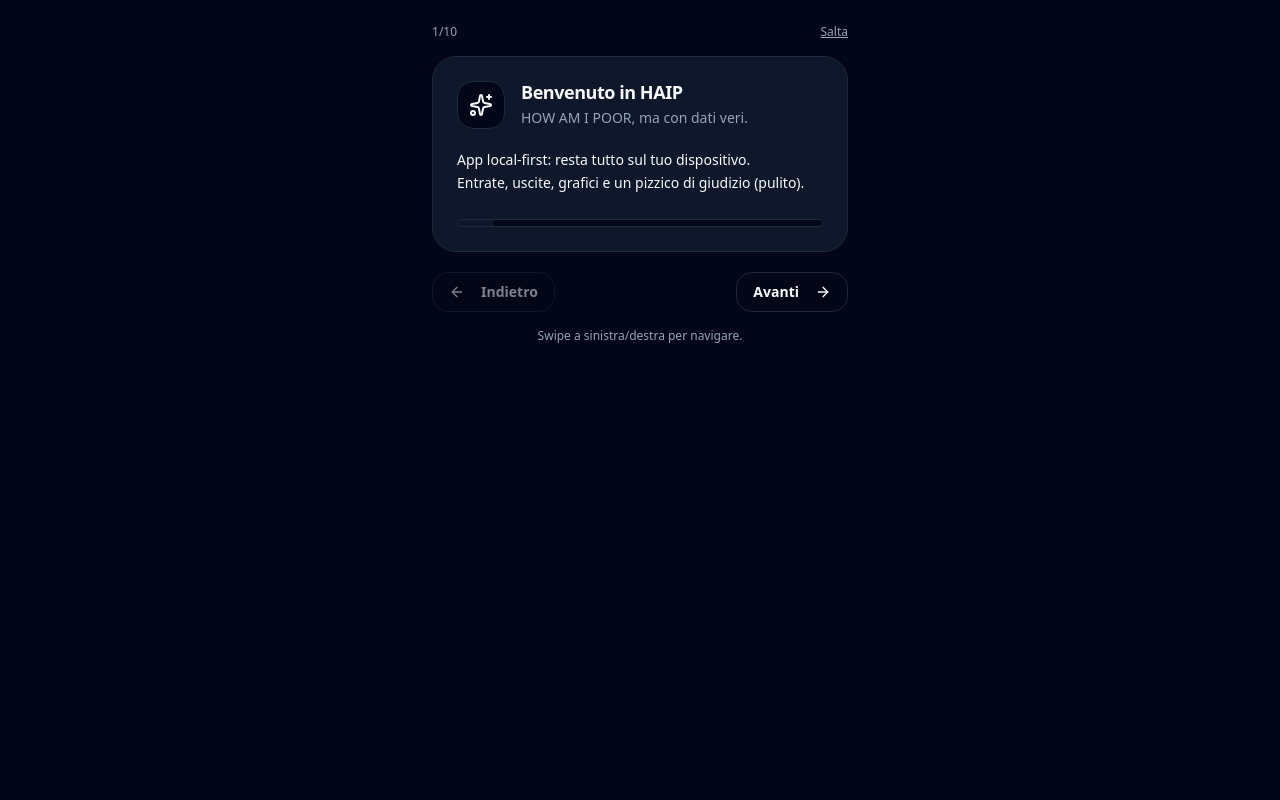
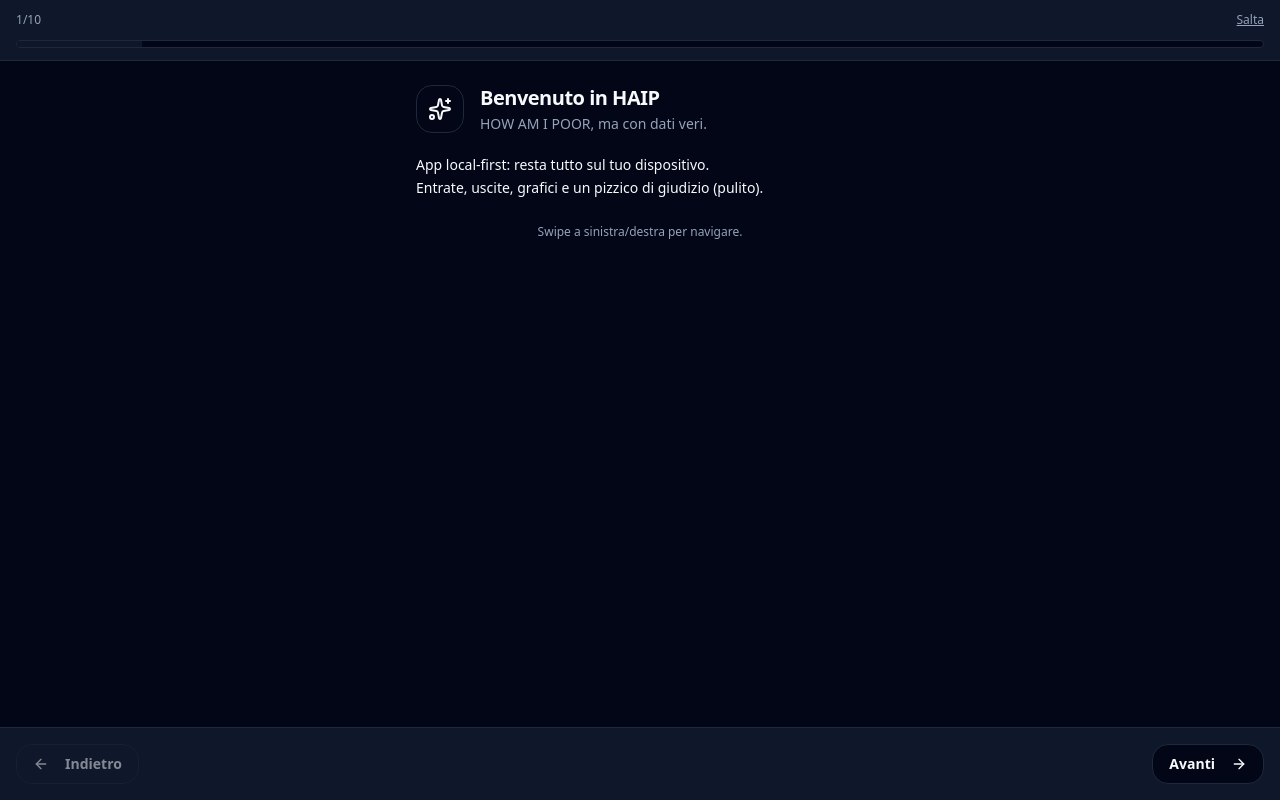
Before and after one commit to jhon-apps/how-am-i-poor, a React (Vite) app: page / in a window 1280 px wide. Built offline with nearby package versions, Linux system fonts and the light colour scheme.

Commit message:
tutorial full screen

```diff
--- a/src/pages/Onboarding.jsx
+++ b/src/pages/Onboarding.jsx
@@ -37,20 +37,11 @@ function markOnboardingDone() {
     localStorage.setItem(ONBOARDING_KEY, JSON.stringify({ done: true, ts: Date.now() }))
 }
 
-/**
- * mode:
- * - "firstRun": tutorial mostrato alla prima apertura
- * - "manual": tutorial avviato dalle impostazioni
- *
- * In entrambi i casi NON mostriamo funzioni DEV.
- * Manteniamo la pagina "nome" (come richiesto).
- */
 export default function Onboarding({ onFinish, mode = "firstRun" }) {
     const [step, setStep] = useState(0)
     const [name, setName] = useState(readUserName())
 
     useEffect(() => {
-        // salva in tempo reale
         writeUserName(name)
     }, [name])
 
@@ -167,6 +158,7 @@ export default function Onboarding({ onFinish, mode = "firstRun" }) {
 
     const total = pages.length
     const current = pages[step]
+    const Icon = current.icon
 
     const canNext = step < total - 1
     const canPrev = step > 0
@@ -175,7 +167,6 @@ export default function Onboarding({ onFinish, mode = "firstRun" }) {
     const prev = () => setStep((s) => Math.max(s - 1, 0))
 
     const finish = () => {
-        // segna completato: evita che si ripresenti da solo
         markOnboardingDone()
         onFinish?.()
     }
@@ -187,34 +178,49 @@ export default function Onboarding({ onFinish, mode = "firstRun" }) {
         if (info.offset.x > swipeThreshold && canPrev) prev()
     }
 
-    const Icon = current.icon
+    // styles
+    const muted = "text-[rgb(var(--muted-fg))]"
+    const surface = "bg-[rgb(var(--card))] border-[rgb(var(--border))]"
+    const soft = "bg-[rgb(var(--card-2))] border-[rgb(var(--border))]"
 
     return (
-        <div className="min-h-screen bg-[rgb(var(--bg))] text-[rgb(var(--fg))] overflow-x-hidden">
+        <div className="min-h-screen w-full bg-[rgb(var(--bg))] text-[rgb(var(--fg))] overflow-hidden flex flex-col">
+            {/* safe area top */}
             <div className="pt-[env(safe-area-inset-top)]" />
 
-            <div className="mx-auto max-w-md px-4 py-6">
-                {/* top */}
-                <div className="flex items-center justify-between">
-                    <p className="text-xs text-[rgb(var(--muted-fg))]">
+            {/* HEADER FULL WIDTH */}
+            <div className={`border-b ${surface}`}>
+                <div className="px-4 py-3 flex items-center justify-between gap-3">
+                    <p className={`text-xs ${muted}`}>
                         {step + 1}/{total}
                     </p>
 
-                    {/* In firstRun puoi saltare, in manual è comunque ok */}
                     <button
                         onClick={finish}
-                        className="text-xs underline text-[rgb(var(--muted-fg))] hover:opacity-80"
+                        className={`text-xs underline ${muted} hover:opacity-80`}
                         title="Salta"
                     >
                         Salta
                     </button>
                 </div>
 
-                {/* card */}
-                <div className="mt-4 rounded-3xl border bg-[rgb(var(--card))] border-[rgb(var(--border))] overflow-hidden">
+                {/* progress */}
+                <div className="px-4 pb-3">
+                    <div className={`h-2 rounded-full overflow-hidden border ${soft}`}>
+                        <div
+                            className="h-full bg-slate-900"
+                            style={{ width: `${((step + 1) / total) * 100}%` }}
+                        />
+                    </div>
+                </div>
+            </div>
+
+            {/* CONTENT FULL SCREEN */}
+            <div className="flex-1 min-h-0">
                 <AnimatePresence mode="wait">
                     <motion.div
                         key={current.key}
+                        className="h-full w-full"
                         initial={{ opacity: 0, x: 24 }}
                         animate={{ opacity: 1, x: 0 }}
                         exit={{ opacity: 0, x: -24 }}
@@ -223,25 +229,29 @@ export default function Onboarding({ onFinish, mode = "firstRun" }) {
                         dragConstraints={{ left: 0, right: 0 }}
                         dragElastic={0.08}
                         onDragEnd={handleDragEnd}
-                            className="p-6"
                     >
+                        {/* scroll interno solo per contenuti lunghi */}
+                        <div className="h-full overflow-y-auto px-4 py-6">
+                            <div className="mx-auto max-w-md">
                                 <div className="flex items-start gap-4">
-                                <div className="h-12 w-12 rounded-2xl border bg-[rgb(var(--card-2))] border-[rgb(var(--border))] flex items-center justify-center shrink-0">
+                                    <div className={`h-12 w-12 rounded-2xl border ${soft} flex items-center justify-center shrink-0`}>
                                         <Icon className="h-6 w-6" />
                                     </div>
 
                                     <div className="min-w-0">
-                                    <h1 className="text-lg font-extrabold tracking-tight leading-tight">{current.title}</h1>
-                                    <p className="mt-1 text-sm text-[rgb(var(--muted-fg))]">{current.subtitle}</p>
+                                        <h1 className="text-xl font-extrabold tracking-tight leading-tight">
+                                            {current.title}
+                                        </h1>
+                                        <p className={`mt-1 text-sm ${muted}`}>{current.subtitle}</p>
                                     </div>
                                 </div>
 
-                            <p className="mt-5 whitespace-pre-line text-sm leading-relaxed text-[rgb(var(--fg))]">
+                                <p className="mt-5 whitespace-pre-line text-sm leading-relaxed">
                                     {current.body}
                                 </p>
 
                                 {current.bullets?.length > 0 && (
-                                <ul className="mt-4 space-y-2 text-sm text-[rgb(var(--muted-fg))] list-disc pl-5">
+                                    <ul className={`mt-4 space-y-2 text-sm ${muted} list-disc pl-5`}>
                                         {current.bullets.map((b) => (
                                             <li key={b}>{b}</li>
                                         ))}
@@ -249,35 +259,37 @@ export default function Onboarding({ onFinish, mode = "firstRun" }) {
                                 )}
 
                                 {current.input && (
-                                <div className="mt-5">
-                                    <label className="text-xs text-[rgb(var(--muted-fg))]">Nome</label>
+                                    <div className="mt-6">
+                                        <label className={`text-xs ${muted}`}>Nome</label>
                                         <input
                                             value={name}
                                             onChange={(e) => setName(e.target.value)}
                                             placeholder="Es. Jhon"
                                             className={[
                                                 "mt-2 w-full rounded-2xl border px-3 py-2 text-sm outline-none shadow-sm",
-                                            "bg-[rgb(var(--card-2))] border-[rgb(var(--border))] text-[rgb(var(--fg))] placeholder:text-[rgb(var(--muted-fg))]",
+                                                `${soft} text-[rgb(var(--fg))] placeholder:text-[rgb(var(--muted-fg))]`,
                                             ].join(" ")}
                                         />
-                                    <p className="mt-2 text-xs text-[rgb(var(--muted-fg))]">
+                                        <p className={`mt-2 text-xs ${muted}`}>
                                             Se lo lasci vuoto, userò un giudizio generico.
                                         </p>
                                     </div>
                                 )}
+
+                                <p className={`mt-6 text-center text-xs ${muted}`}>
+                                    Swipe a sinistra/destra per navigare.
+                                </p>
+
+                                <div className="h-10" />
+                            </div>
+                        </div>
                     </motion.div>
                 </AnimatePresence>
-
-                    {/* progress bar */}
-                    <div className="px-6 pb-6">
-                        <div className="h-2 rounded-full bg-[rgb(var(--card-2))] border border-[rgb(var(--border))] overflow-hidden">
-                            <div className="h-full bg-slate-900" style={{ width: `${((step + 1) / total) * 100}%` }} />
-                        </div>
-                    </div>
             </div>
 
-                {/* controls */}
-                <div className="mt-5 flex items-center justify-between gap-2">
+            {/* FOOTER FULL WIDTH */}
+            <div className={`border-t ${surface}`}>
+                <div className="px-4 py-4 flex items-center justify-between gap-2">
                     <Button variant="outline" onClick={prev} disabled={!canPrev} className="rounded-2xl">
                         <ArrowLeft className="h-4 w-4 mr-2" />
                         Indietro
@@ -296,9 +308,7 @@ export default function Onboarding({ onFinish, mode = "firstRun" }) {
                     )}
                 </div>
 
-                <p className="mt-4 text-center text-xs text-[rgb(var(--muted-fg))]">
-                    Swipe a sinistra/destra per navigare.
-                </p>
+                <div className="pb-[env(safe-area-inset-bottom)]" />
             </div>
         </div>
     )
```
Lines whose indentation alone changed are shown as unchanged.
